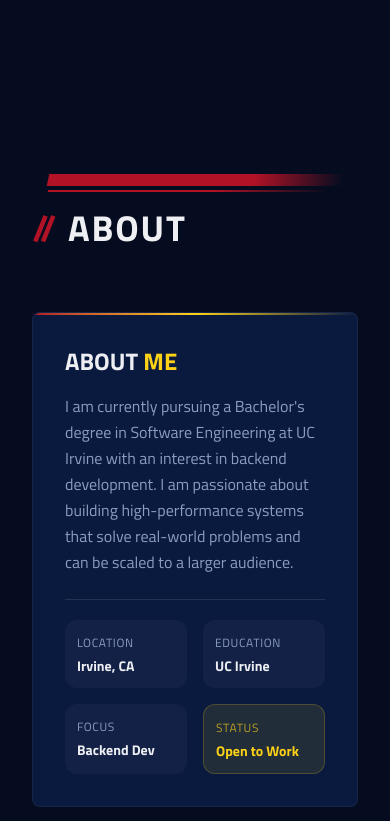
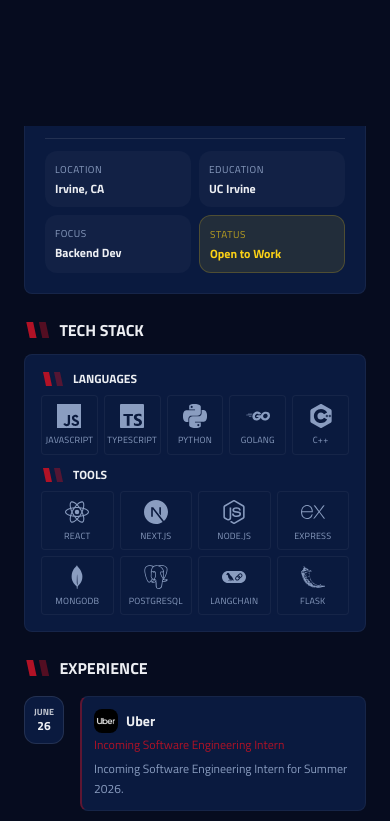
Before and after one commit to thinhtn3/rb-portfolio, a React (Vite) app: page / in a window 390 px wide. Shown: the part 1140-1961 px from the top of the page. Built offline with nearby package versions, Linux system fonts and the light colour scheme.

Commit message:
fixed animation on lg screen

```diff
--- /dev/null
+++ b/src/components/custom_ui/RacingMark.jsx
@@ -0,0 +1,30 @@
+/**
+ * RacingMark — two forward-leaning speed stripes that replace the "//" markers.
+ * Uses CSS currentColor so it inherits the parent's text color when needed,
+ * but defaults to the site accent color.
+ *
+ * Size control: pass a Tailwind height class via className (e.g. "h-4", "h-6").
+ * Width is always `w-auto` so it scales proportionally with the viewBox.
+ */
+export function RacingMark({ className = "" }) {
+  return (
+    <svg
+      viewBox="0 0 24 14"
+      className={`inline-block shrink-0 w-auto h-3.5 ${className}`}
+      xmlns="http://www.w3.org/2000/svg"
+      aria-hidden="true"
+    >
+      {/* First stripe — full opacity */}
+      <polygon
+        points="2,0 8,0 11,14 5,14"
+        fill="var(--color-accent)"
+      />
+      {/* Second stripe — faded to create depth / speed-trail effect */}
+      <polygon
+        points="13,0 19,0 22,14 16,14"
+        fill="var(--color-accent)"
+        opacity="0.45"
+      />
+    </svg>
+  );
+}
--- a/src/components/custom_ui/hero/TechStack.jsx
+++ b/src/components/custom_ui/hero/TechStack.jsx
@@ -41,14 +41,14 @@
       whileInView={{ opacity: 1, y: 0 }}
       transition={{ duration: 0.3, delay: index * 0.05 }}
       viewport={{ once: true }}
-      className="group relative flex flex-col items-center p-3 rounded-sm bg-secondary/50 hover:bg-secondary border border-white/5 hover:border-white/15 transition-all cursor-pointer"
+      className="group relative flex flex-col items-center p-2 md:p-3 rounded-sm bg-secondary/50 hover:bg-secondary border border-white/5 hover:border-white/15 transition-all cursor-pointer"
     >
       <item.Icon
-        size={28}
-        className="text-text-secondary group-hover:text-text-primary transition-colors duration-300"
+        size={24}
+        className="text-text-secondary group-hover:text-text-primary transition-colors duration-300 md:w-7 md:h-7"
         style={{ color: undefined }}
       />
-      <span className="mt-2 text-[10px] text-text-secondary group-hover:text-text-primary transition-colors uppercase tracking-wide">
+      <span className="mt-1.5 md:mt-2 text-[9px] md:text-[10px] text-text-secondary group-hover:text-text-primary transition-colors uppercase tracking-wide text-center leading-tight">
         {item.name}
       </span>
       {/* Bottom accent line */}
@@ -57,15 +57,17 @@
   );
 }
 
+import { RacingMark } from "@/components/custom_ui/RacingMark.jsx";
+
 export function TechStack() {
   return (
-    <div className="flex flex-col gap-6">
+    <div className="flex flex-col gap-3 md:gap-6">
       {/* Languages */}
       <div>
-        <h4 className="text-sm font-bold text-text-primary mb-3 uppercase flex items-center gap-2">
-          <span className="text-accent">//</span> Languages
+        <h4 className="text-xs md:text-sm font-bold text-text-primary mb-2 md:mb-3 uppercase flex items-center gap-2">
+          <RacingMark /> Languages
         </h4>
-        <div className="grid grid-cols-5 gap-2">
+        <div className="grid grid-cols-5 gap-1.5 md:gap-2">
           {languages.map((lang, index) => (
             <TechItem key={lang.name} item={lang} index={index} />
           ))}
@@ -74,10 +76,10 @@
 
       {/* Tools */}
       <div>
-        <h4 className="text-sm font-bold text-text-primary mb-3 uppercase flex items-center gap-2">
-          <span className="text-accent">//</span> Tools
+        <h4 className="text-xs md:text-sm font-bold text-text-primary mb-2 md:mb-3 uppercase flex items-center gap-2">
+          <RacingMark /> Tools
         </h4>
-        <div className="grid grid-cols-4 gap-2">
+        <div className="grid grid-cols-4 gap-1.5 md:gap-2">
           {tools.map((tool, index) => (
             <TechItem
               key={tool.name}
--- a/src/components/sections/About.jsx
+++ b/src/components/sections/About.jsx
@@ -7,6 +7,7 @@
 import cruzhacksLogo from "@/assets/CruzHacks.png";
 import aiuciLogo from "@/assets/aiuci_icon.jpeg";
 import { SectionDivider } from "@/components/custom_ui/hero/SectionDivider.jsx";
+import { RacingMark } from "@/components/custom_ui/RacingMark.jsx";
 
 const timeline = [
   {
@@ -17,15 +18,6 @@
     description: "Incoming Software Engineering Intern for Summer 2026.",
     // current: true,
     logo: uberLogo,
-  },
-  {
-    month: "April",
-    year: "2025",
-    title: "B.S. in Software Engineering",
-    organization: "UC Irvine",
-    description: "Pursuing a Bachelor's degree in Software Engineering",
-    current: false,
-    logo: ucIrvineLogo,
   },
   {
     month: "Dec",
@@ -111,7 +103,7 @@
             start: "top 88%",
             once: true,
           },
-        }
+        },
       );
 
       // ── Tech stack: fade up ──
@@ -128,7 +120,7 @@
             start: "top 90%",
             once: true,
           },
-        }
+        },
       );
 
       // ── Timeline column: slide in from right ──
@@ -145,7 +137,7 @@
             start: "top 88%",
             once: true,
           },
-        }
+        },
       );
 
       // ── Timeline line: draws down as you scroll ──
@@ -161,7 +153,7 @@
             end: "bottom 55%",
             scrub: 0.6,
           },
-        }
+        },
       );
 
       // ── Timeline items: stagger in ──
@@ -180,7 +172,7 @@
               start: "top 90%",
               once: true,
             },
-          }
+          },
         );
       });
 
@@ -202,7 +194,7 @@
               start: "top 88%",
               once: true,
             },
-          }
+          },
         );
       }
     }, sectionRef);
@@ -213,32 +205,24 @@
   return (
     <section
       ref={sectionRef}
-      className="bg-primary min-h-screen py-8 px-8 2xl:py-12 2xl:px-12"
+      className="bg-primary pt-40 h-screen pb-6 px-6 md:pt-36 md:pb-8 md:px-8 2xl:pt-40 2xl:pb-12 2xl:px-12 flex flex-col justify-center"
     >
-      <SectionDivider />
 
-      {/* Section Header */}
-      <div ref={headerRef} className="mb-16 2xl:mb-20">
-        <h2 className="text-4xl 2xl:text-5xl font-bold text-text-primary uppercase tracking-wider">
-          <span className="text-accent">//</span> About
-        </h2>
-      </div>
-
-      <div className="max-w-7xl 2xl:max-w-[1600px] mx-auto">
-        <div className="grid lg:grid-cols-2 gap-12 2xl:gap-16">
+      <div className="max-w-7xl 2xl:max-w-[1600px] w-full mx-auto">
+        <div className="grid lg:grid-cols-2 gap-6 md:gap-10 2xl:gap-16">
           {/* Left Column */}
-          <div>
+          <div className="flex flex-col gap-6 md:gap-8">
             {/* Bio Card */}
             <div ref={bioCardRef}>
-              <div className="bg-secondary p-8 2xl:p-10 rounded-lg relative overflow-hidden border border-white/5">
+              <div className="bg-secondary p-5 md:p-8 2xl:p-10 rounded-lg relative overflow-hidden border border-white/5">
                 {/* Subtle top accent bar */}
                 <div className="absolute top-0 left-0 right-0 h-0.5 bg-linear-to-r from-accent via-highlight to-transparent rounded-t-2xl" />
 
-                <h3 className="text-2xl 2xl:text-3xl font-bold text-text-primary mb-4 2xl:mb-6 uppercase">
+                <h3 className="text-xl md:text-2xl 2xl:text-3xl font-bold text-text-primary mb-3 md:mb-4 2xl:mb-6 uppercase">
                   About <span className="text-highlight">Me</span>
                 </h3>
 
-                <p className="text-text-secondary mb-4 2xl:mb-6 leading-relaxed text-base 2xl:text-lg">
+                <p className="text-text-secondary mb-3 md:mb-4 2xl:mb-6 leading-relaxed text-sm md:text-base 2xl:text-lg">
                   I am currently pursuing a Bachelor's degree in Software
                   Engineering at UC Irvine with an interest in backend
                   development. I am passionate about building high-performance
@@ -246,26 +230,40 @@
                   larger audience.
                 </p>
 
-                <p className="text-text-secondary mb-6 leading-relaxed"></p>
-
                 {/* Quick facts */}
-                <div className="border-t border-white/10 pt-5 2xl:pt-6 mt-2">
-                  <div className="grid grid-cols-2 gap-4 2xl:gap-6 text-sm 2xl:text-base">
-                    <div className="bg-white/3 rounded-xl p-3 2xl:p-4">
-                      <span className="text-text-secondary text-xs uppercase tracking-wider">Location</span>
-                      <p className="text-text-primary font-bold mt-1">Irvine, CA</p>
+                <div className="border-t border-white/10 pt-3 md:pt-4 2xl:pt-6 mt-2">
+                  <div className="grid grid-cols-2 gap-2 md:gap-4 2xl:gap-6 text-xs md:text-sm 2xl:text-base">
+                    <div className="bg-white/3 rounded-xl p-2.5 md:p-3 2xl:p-4">
+                      <span className="text-text-secondary text-[10px] md:text-xs uppercase tracking-wider">
+                        Location
+                      </span>
+                      <p className="text-text-primary font-bold mt-1">
+                        Irvine, CA
+                      </p>
                     </div>
-                    <div className="bg-white/3 rounded-xl p-3 2xl:p-4">
-                      <span className="text-text-secondary text-xs uppercase tracking-wider">Education</span>
-                      <p className="text-text-primary font-bold mt-1">UC Irvine</p>
+                    <div className="bg-white/3 rounded-xl p-2.5 md:p-3 2xl:p-4">
+                      <span className="text-text-secondary text-[10px] md:text-xs uppercase tracking-wider">
+                        Education
+                      </span>
+                      <p className="text-text-primary font-bold mt-1">
+                        UC Irvine
+                      </p>
                     </div>
-                    <div className="bg-white/3 rounded-xl p-3 2xl:p-4">
-                      <span className="text-text-secondary text-xs uppercase tracking-wider">Focus</span>
-                      <p className="text-text-primary font-bold mt-1">Backend Dev</p>
+                    <div className="bg-white/3 rounded-xl p-2.5 md:p-3 2xl:p-4">
+                      <span className="text-text-secondary text-[10px] md:text-xs uppercase tracking-wider">
+                        Focus
+                      </span>
+                      <p className="text-text-primary font-bold mt-1">
+                        Backend Dev
+                      </p>
                     </div>
-                    <div className="bg-highlight/10 rounded-xl p-3 2xl:p-4 border border-highlight/20">
-                      <span className="text-highlight/70 text-xs uppercase tracking-wider">Status</span>
-                      <p className="text-highlight font-bold mt-1">Open to Work</p>
+                    <div className="bg-highlight/10 rounded-xl p-2.5 md:p-3 2xl:p-4 border border-highlight/20">
+                      <span className="text-highlight/70 text-[10px] md:text-xs uppercase tracking-wider">
+                        Status
+                      </span>
+                      <p className="text-highlight font-bold mt-1">
+                        Open to Work
+                      </p>
                     </div>
                   </div>
                 </div>
@@ -273,49 +271,50 @@
             </div>
 
             {/* TechStack */}
-            <div ref={techStackRef} className="mt-6 2xl:mt-8">
-              <h3 className="text-lg 2xl:text-xl font-bold text-text-primary mb-4 2xl:mb-6 uppercase flex items-center gap-2">
-                <span className="text-accent">//</span> Current Tech Stack
+            <div ref={techStackRef}>
+              <h3 className="text-base md:text-lg 2xl:text-xl font-bold text-text-primary mb-3 md:mb-4 2xl:mb-6 uppercase flex items-center gap-2">
+                <RacingMark className="h-4" />Tech Stack
               </h3>
-              <div className="bg-secondary p-6 2xl:p-8 rounded-lg border border-white/5">
+              <div className="bg-secondary p-4 md:p-6 2xl:p-8 rounded-lg border border-white/5">
                 <TechStack />
               </div>
             </div>
           </div>
 
           {/* Right Column — Timeline */}
-          <div ref={timelineColRef}>
-            <h3 className="text-lg 2xl:text-xl font-bold text-text-primary mb-6 2xl:mb-8 uppercase flex items-center gap-2">
-              <span className="text-accent">//</span> Timeline
+          <div ref={timelineColRef} className="flex flex-col gap-6 md:gap-8">
+            <div>
+              <h3 className="text-base md:text-lg 2xl:text-xl font-bold text-text-primary mb-4 md:mb-6 2xl:mb-8 uppercase flex items-center gap-2">
+                <RacingMark className="h-4" /> Experience
               </h3>
 
               <div className="relative">
                 {/* Timeline line — drawn by GSAP scrub */}
                 <div
                   ref={timelineLineRef}
-                className="absolute left-[23px] 2xl:left-[28px] top-0 bottom-0 w-0.5 bg-white/10"
+                  className="absolute left-[19px] md:left-[23px] 2xl:left-[28px] top-0 bottom-0 w-0.5 bg-white/10"
                 />
 
-              <div className="space-y-4 2xl:space-y-6">
+                <div className="space-y-3 md:space-y-4 2xl:space-y-6">
                   {timeline.map((item, index) => (
                     <div
                       key={index}
                       ref={(el) => {
                         timelineItemsRef.current[index] = el;
                       }}
-                    className="relative flex gap-5 2xl:gap-7"
+                      className="relative flex gap-4 md:gap-5 2xl:gap-7"
                     >
                       {/* Timeline dot */}
                       <div
                         className={`
-                        relative z-10 w-12 h-14 2xl:w-14 2xl:h-16 rounded-xl flex flex-col items-center justify-center font-bold text-xs 2xl:text-sm shrink-0
+                          relative z-10 w-10 h-12 md:w-12 md:h-14 2xl:w-14 2xl:h-16 rounded-xl flex flex-col items-center justify-center font-bold text-xs 2xl:text-sm shrink-0
                           ${item.current ? "bg-accent text-white shadow-lg shadow-accent/30" : "bg-secondary text-text-primary border border-white/10"}
                         `}
                       >
-                      <span className="text-[10px] 2xl:text-xs uppercase opacity-80">
+                        <span className="text-[9px] md:text-[10px] 2xl:text-xs uppercase opacity-80">
                           {item.month}
                         </span>
-                      <span className="text-sm 2xl:text-base font-black">
+                        <span className="text-xs md:text-sm 2xl:text-base font-black">
                           {item.year.slice(2)}
                         </span>
                       </div>
@@ -323,30 +322,30 @@
                       {/* Content card */}
                       <div
                         className={`
-                        flex-1 bg-secondary p-5 2xl:p-6 rounded-lg relative overflow-hidden
+                          flex-1 bg-secondary p-3 md:p-4 2xl:p-6 rounded-lg relative overflow-hidden
                           border border-white/5
                           ${item.current ? "border-l-2 border-l-highlight" : "border-l-2 border-l-accent/50"}
                         `}
                       >
                         {item.current && (
-                        <span className="absolute top-3 right-3 text-[10px] 2xl:text-xs bg-highlight/15 text-highlight px-2.5 py-1 rounded-full font-bold uppercase border border-highlight/30">
+                          <span className="absolute top-2 right-2 md:top-3 md:right-3 text-[9px] md:text-[10px] 2xl:text-xs bg-highlight/15 text-highlight px-2 py-0.5 md:px-2.5 md:py-1 rounded-full font-bold uppercase border border-highlight/30">
                             Current
                           </span>
                         )}
-                      <h4 className="text-text-primary font-bold text-base 2xl:text-lg flex items-center gap-2.5 2xl:gap-3 pr-16">
+                        <h4 className="text-text-primary font-bold text-sm md:text-base 2xl:text-lg flex items-center gap-2 md:gap-2.5 2xl:gap-3 pr-14 md:pr-16">
                           {item.logo && (
                             <img
                               src={item.logo}
                               alt={item.organization}
-                            className="w-8 h-8 2xl:w-10 2xl:h-10 rounded-lg object-cover"
+                              className="w-6 h-6 md:w-8 md:h-8 2xl:w-10 2xl:h-10 rounded-lg object-cover"
                             />
                           )}
                           {item.organization}
                         </h4>
-                      <p className="text-accent text-sm 2xl:text-base font-medium mt-1.5">
+                        <p className="text-accent text-xs md:text-sm 2xl:text-base font-medium mt-1 md:mt-1.5">
                           {item.title}
                         </p>
-                      <p className="text-text-secondary text-sm 2xl:text-base mt-2 leading-relaxed">
+                        <p className="text-text-secondary text-xs md:text-sm 2xl:text-base mt-1.5 md:mt-2 leading-relaxed">
                           {item.description}
                         </p>
                       </div>
@@ -354,16 +353,17 @@
                   ))}
                 </div>
               </div>
+            </div>
 
             {/* Achievements */}
-            <div className="mt-10 2xl:mt-14">
-              <h3 className="text-lg 2xl:text-xl font-bold text-text-primary mb-4 2xl:mb-6 uppercase flex items-center gap-2">
-                <span className="text-accent">//</span> Achievements
+            <div>
+              <h3 className="text-base md:text-lg 2xl:text-xl font-bold text-text-primary mb-3 md:mb-4 2xl:mb-6 uppercase flex items-center gap-2">
+                <RacingMark className="h-4" /> Achievements
               </h3>
 
               <div
                 ref={achievementGridRef}
-                className="grid grid-cols-2 gap-3 2xl:gap-4"
+                className="grid grid-cols-2 gap-2.5 md:gap-3 2xl:gap-4"
               >
                 {achievements.map((achievement, index) => (
                   <div
@@ -371,26 +371,26 @@
                     ref={(el) => {
                       achievementCardsRef.current[index] = el;
                     }}
-                    className="group bg-secondary p-4 2xl:p-5 rounded-lg relative overflow-hidden border border-white/5 hover:border-white/15 hover:-translate-y-1 hover:shadow-lg hover:shadow-black/30 transition-all duration-300"
+                    className="group bg-secondary p-2.5 md:p-3 2xl:p-5 rounded-lg relative overflow-hidden border border-white/5 hover:border-white/15 hover:-translate-y-1 hover:shadow-lg hover:shadow-black/30 transition-all duration-300"
                   >
                     {/* Logo */}
-                    <div className="flex items-start justify-between mb-3">
-                      <span className="text-xs 2xl:text-sm text-accent font-semibold bg-accent/10 px-2 py-0.5 rounded-full">
+                    <div className="flex items-start justify-between mb-2 md:mb-3">
+                      <span className="text-[10px] md:text-xs 2xl:text-sm text-accent font-semibold bg-accent/10 px-1.5 py-0.5 md:px-2 md:py-0.5 rounded-full">
                         {achievement.year}
                       </span>
                       {achievement.logo && (
                         <img
                           src={achievement.logo}
                           alt={achievement.event}
-                          className="w-8 h-8 2xl:w-9 2xl:h-9 rounded-lg object-cover"
+                          className="w-6 h-6 md:w-8 md:h-8 2xl:w-9 2xl:h-9 rounded-lg object-cover"
                         />
                       )}
                     </div>
 
-                    <h4 className="text-text-primary font-bold text-sm 2xl:text-base transition-colors duration-200 leading-snug">
+                    <h4 className="text-text-primary font-bold text-xs md:text-sm 2xl:text-base transition-colors duration-200 leading-snug">
                       {achievement.title}
                     </h4>
-                    <p className="text-text-secondary text-xs 2xl:text-sm mt-1.5 font-medium">
+                    <p className="text-text-secondary text-[10px] md:text-xs 2xl:text-sm mt-1 md:mt-1.5 font-medium">
                       {achievement.event}
                     </p>
 
--- a/src/index.css
+++ b/src/index.css
@@ -31,6 +31,18 @@
   font-family: var(--font-heading);
   background-color: var(--color-primary);
   color: var(--color-text-primary);
+  overflow-x: hidden;
+}
+
+/* Hide scrollbar for Chrome, Safari and Opera */
+::-webkit-scrollbar {
+  display: none;
+}
+
+/* Hide scrollbar for IE, Edge and Firefox */
+* {
+  -ms-overflow-style: none;  /* IE and Edge */
+  scrollbar-width: none;  /* Firefox */
 }
 
 .filter-primary {
```
Also changed, not shown: src/App.jsx (+53 -15 lines), src/components/custom_ui/ScrollExpansionHero.jsx (+19 -17 lines), src/components/sections/Contact.jsx (+4 -3 lines), src/components/sections/Projects.jsx (+22 -21 lines). Lines whose indentation alone changed are shown as unchanged.
